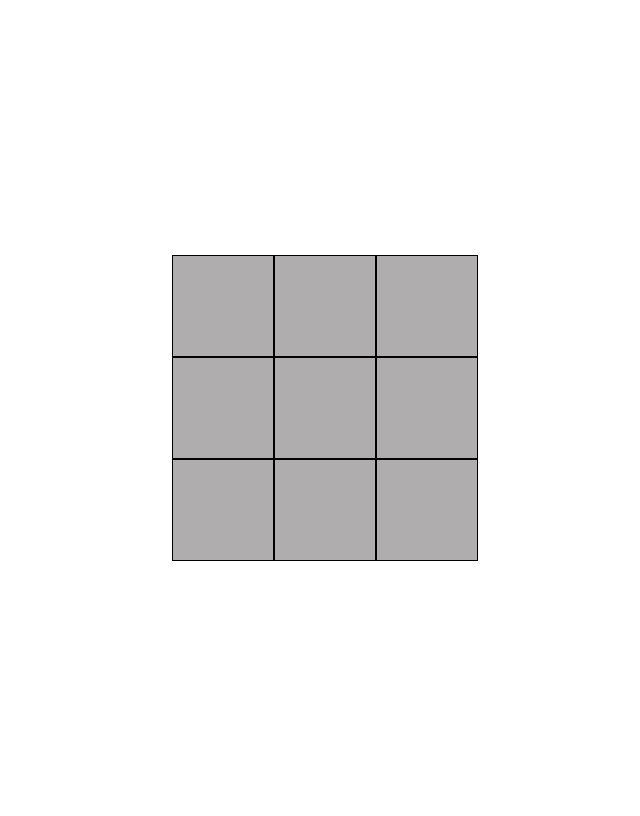
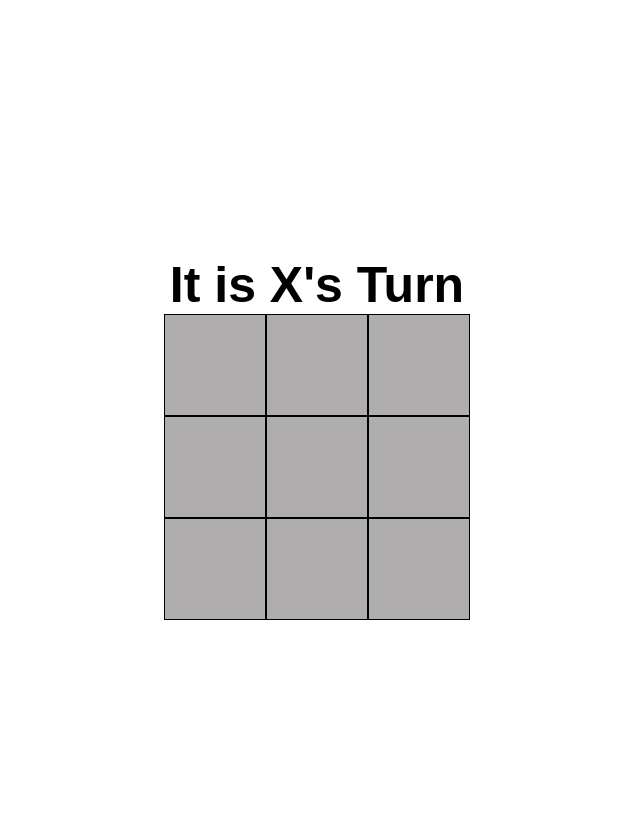
Before and after one commit to mharis337/Tic-Tac-Toe, a PHP site: page / in a window 1280 px wide. Shown: the whole page, without its empty margins (323-963 px from the left). After the commit the page ends 620 px from the top, so only its background shows below. Run offline with PHP 8.4, Linux system fonts and the light colour scheme.

Commit message:
Added a turn indicating title

```diff
--- a/global.css
+++ b/global.css
@@ -1,9 +1,25 @@
+body{
+    margin:0px;
+}
+
+.display{
+    display: flex;
+    flex-direction: column;
+    align-content: center;
+    align-items: center;
+    padding-top:20%;
+
+}
+.title{
+    font-size: 50px;
+    font-family:fantasy;
+    font-weight: bold;
+}
 
 .tic-tac-toe{
     display: grid;
     grid-template-columns:repeat(3, auto);
     width: 100vw;
-    height: 100vh;
     justify-content: center;
     align-content: center;
 
--- a/index.html
+++ b/index.html
@@ -9,7 +9,8 @@
         <link rel="stylesheet" type="text/css" href="global.css">
     </head>
     <body>
-
+        <div class="display">
+            <div class="title">It is X's Turn</div>
             <div class="tic-tac-toe" id="board">
                 <div class="cell" id="cell-1"></div>
                 <div class="cell" id="cell-2"></div>
@@ -20,6 +21,9 @@
                 <div class="cell" id="cell-7"></div>
                 <div class="cell" id="cell-8"></div>
                 <div class="cell" id="cell-9"></div>
+                </div>
+        </section>
+
 
 
 
```
